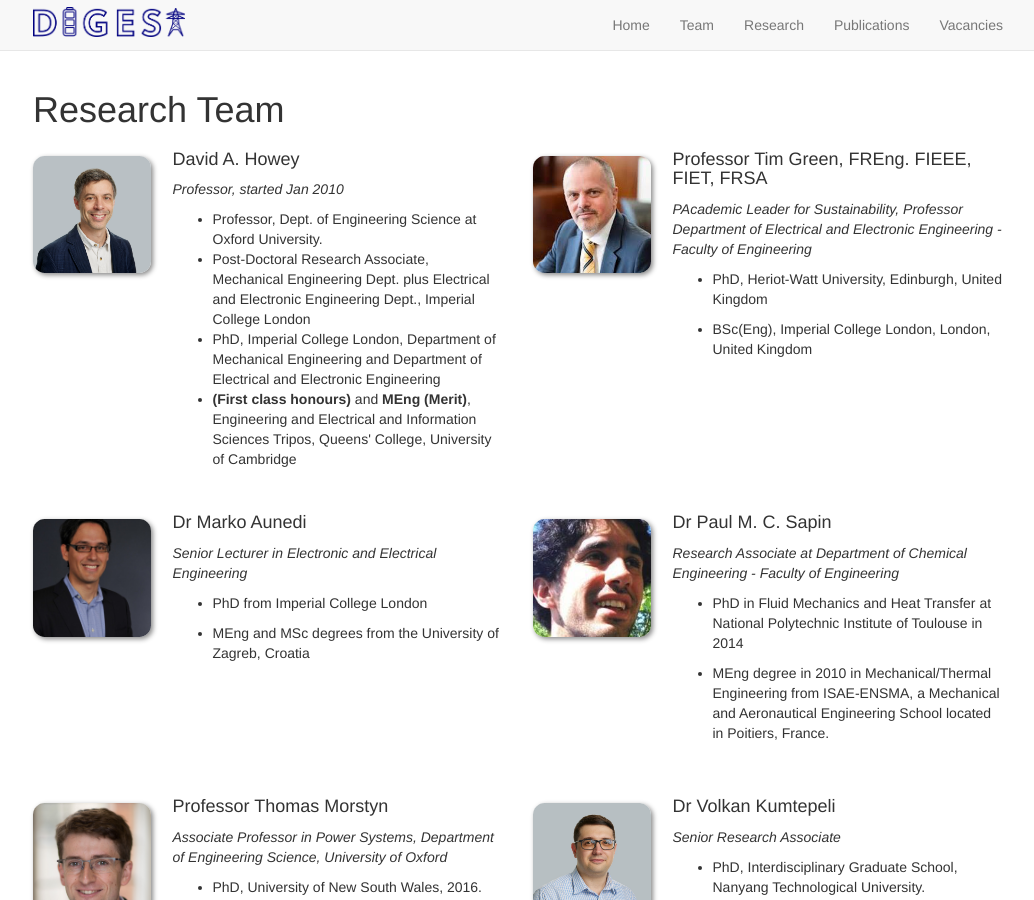
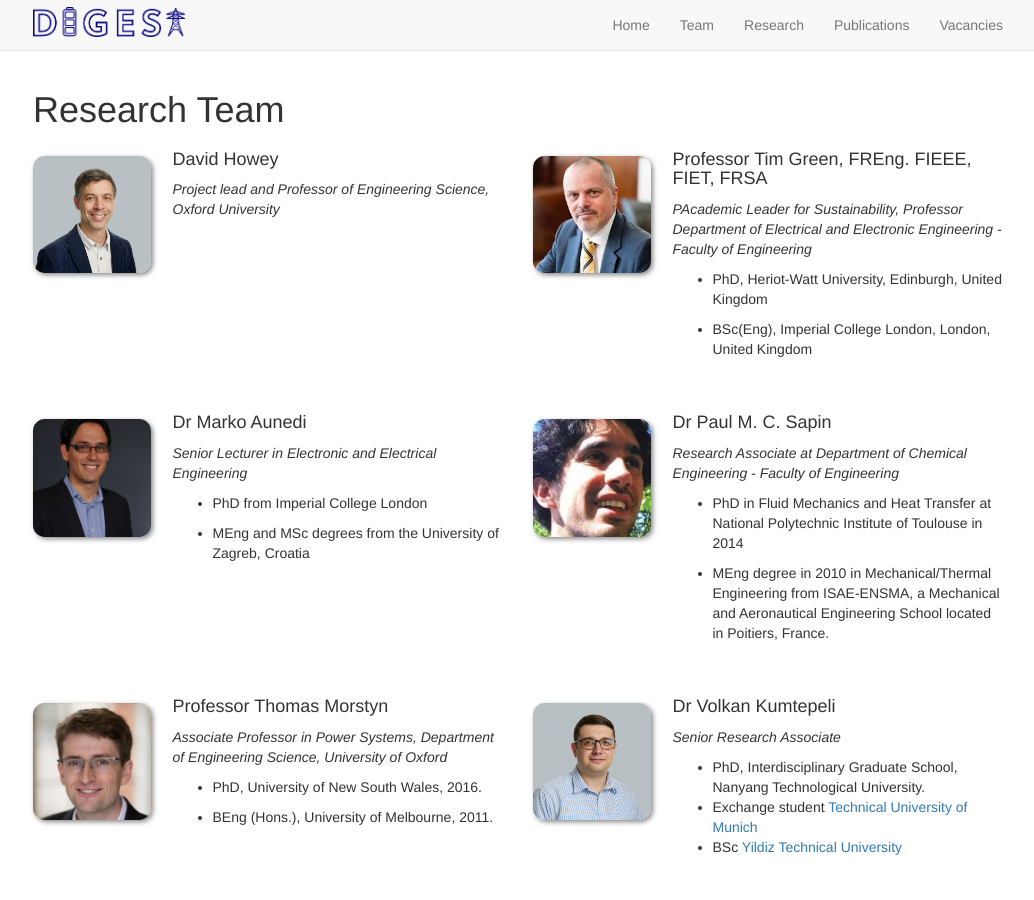
Before and after one commit to EPSRC-DIGEST/epsrc-digest.github.io, a Jekyll site: the page built from _pages/team.md, in a window 1280 px wide and 900 px high. Shown: the whole window, without its empty margins (122-1156 px from the left). Built offline with Jekyll 4.4.1, drawn with Linux system fonts in a browser that asks for light colours; nearby versions of some CDN libraries.

Commit message:
Update team_members.yml
removing unnecessary info

```diff
--- a/_data/team_members.yml
+++ b/_data/team_members.yml
@@ -1,12 +1,6 @@
-- name: David A. Howey
+- name: David Howey
   photo: Dave.png
-  info: Professor, started Jan 2010
-  email: david.howey@eng.ox.ac.uk
-  number_educ: 4
-  education1: Professor, Dept. of Engineering Science at Oxford University.
-  education2: Post-Doctoral Research Associate, Mechanical Engineering Dept. plus Electrical and Electronic Engineering Dept., Imperial College London
-  education3: PhD, Imperial College London, Department of Mechanical Engineering and Department of Electrical and Electronic Engineering
-  education4: <b>(First class honours)</b> and <b>MEng (Merit)</b>, Engineering and Electrical and Information Sciences Tripos, Queens' College, University of Cambridge
+  info: Project lead and Professor of Engineering Science, Oxford University
 
 - name: Professor Tim Green, FREng. FIEEE, FIET, FRSA
   photo: Tim.jpg
```
